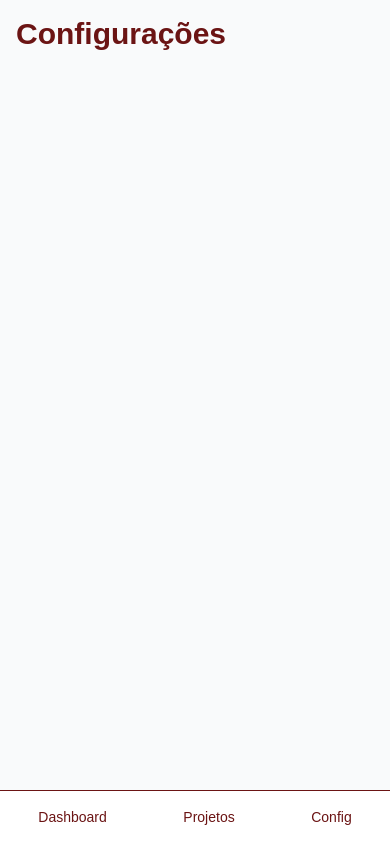
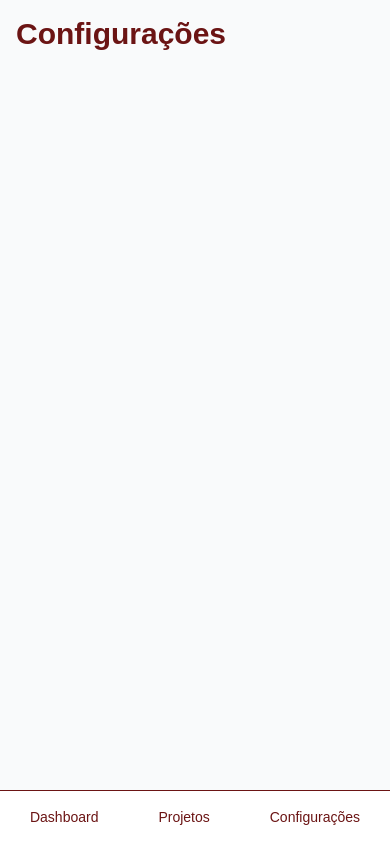
Before and after one commit to avaleadoficial/pipelead2, a Next.js app: page /settings in a window 390 px wide. Built offline with nearby package versions, Linux system fonts and the light colour scheme.

Commit message:
Update mobile-nav.tsx

```diff
--- a/app/components/mobile/mobile-nav.tsx
+++ b/app/components/mobile/mobile-nav.tsx
@@ -27,7 +27,7 @@ export function MobileNav() {
       </Link>
 
       <Link href="/mobile/configuracoes">
-        Config
+        Configurações
       </Link>
     </nav>
   );
```
